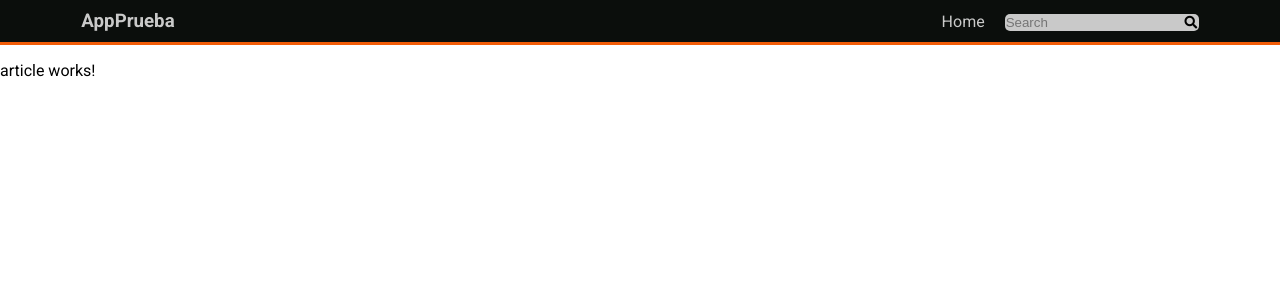
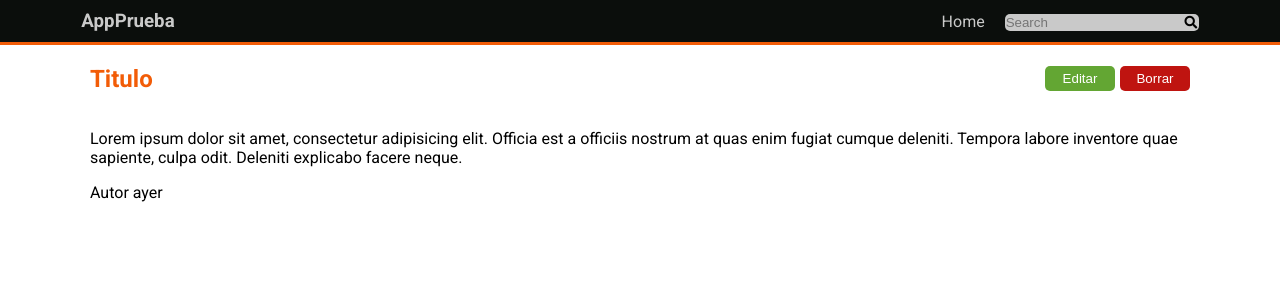
Before and after one commit to JulianRodriguezA/articulosapp, an Angular app: page /article/1 in a window 1280 px wide. Shown: the top 300 px of the page. Built offline with nearby package versions, Linux system fonts and the light colour scheme.

Commit message:
estilos de la pagina del articulo

```diff
--- a/src/app/components/article/article.component.html
+++ b/src/app/components/article/article.component.html
@@ -1 +1,21 @@
-<p>article works!</p>
+<div class="container">
+    <article class="article">
+        <div class="article-header">
+            <h1 class="article-title">
+                Titulo
+            </h1>
+            <div class="article-btns">
+                <button class="article-btn btn--green">Editar</button>
+                <button class="article-btn btn--red">Borrar</button>
+            </div>
+        </div>
+        <p class="article-content">
+            Lorem ipsum dolor sit amet, consectetur adipisicing elit. Officia est a officiis nostrum at quas enim fugiat cumque deleniti. Tempora labore inventore quae sapiente, culpa odit. Deleniti explicabo facere neque.
+        </p>
+        <footer class="article-footer">
+            <p class="article-autor">
+                Autor <span class="date">ayer</span>
+            </p>
+        </footer>
+    </article>
+</div>
--- a/src/app/components/article/article.component.scss
+++ b/src/app/components/article/article.component.scss
@@ -0,0 +1,37 @@
+@import "../../../assets/scss/colors";
+.container {
+  display: flex;
+  justify-content: space-between;
+  width: 90%;
+  margin: 0 auto;
+  max-width: 1100px;
+}
+.article {
+  &-header {
+    display: flex;
+    justify-content: space-between;
+    align-items: center;
+  }
+  &-title {
+    color: $orange;
+  }
+  &-btn {
+    width: 70px;
+    border: none;
+    padding: 5px 10px;
+    border-radius: 5px;
+    outline: none;
+    margin-left: 5px;
+    color: white;
+    cursor: pointer;
+    &:hover {
+      opacity: 0.8;
+    }
+  }
+  .btn--green {
+    background-color: $green;
+  }
+  .btn--red {
+    background-color: $red;
+  }
+}
```
